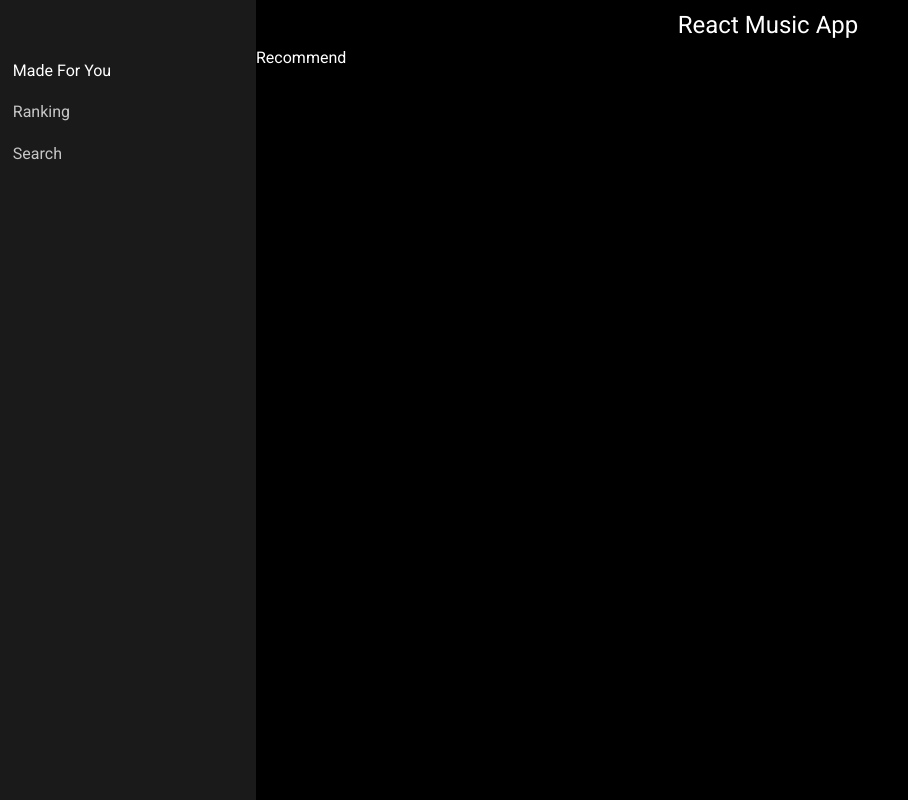
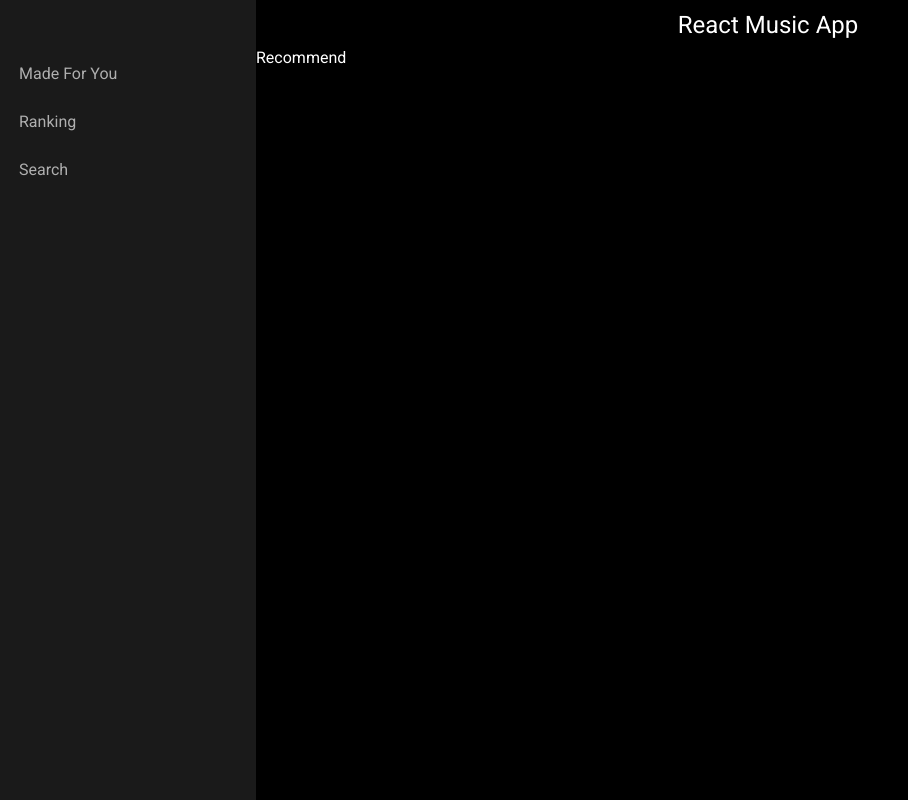
Before and after one commit to Jeremygarden/react-mucisbox, a React (Create React App) app: page / in a window 1280 px wide. Shown: the whole page, without its empty margins (0-908 px from the left). Built offline with nearby package versions, Linux system fonts and the light colour scheme.

Commit message:
adjust tab nav active style

```diff
--- a/src/assets/scss/layout/_tab-nav.scss
+++ b/src/assets/scss/layout/_tab-nav.scss
@@ -8,15 +8,16 @@
   width: 20%;
 }
 .tab-item {
-  padding: 0.8rem;
-  &.selected {
-    a {
+  padding: 0.5rem 0;
+  a {
+    border-left: 3px solid transparent;
+    color: rgba($white, 0.65);
+    display: block;
+    padding: 0.5rem 1rem;
+    text-decoration: none;
+    &.active {
+      border-color: $green;
       color: $white;
     }
   }
-  a {
-    color: rgba($white, 0.75);
-    display: block;
-    text-decoration: none;
-  }
 }
--- a/src/components/App.js
+++ b/src/components/App.js
@@ -16,7 +16,7 @@ function App() {
     <Router>
       <div className="app">
         <div className="tab-nav">
-          <div className="tab-item selected">
+          <div className="tab-item">
             <NavLink to="/recommend" className="nav-link">
               <span>Made For You</span>
             </NavLink>
```
